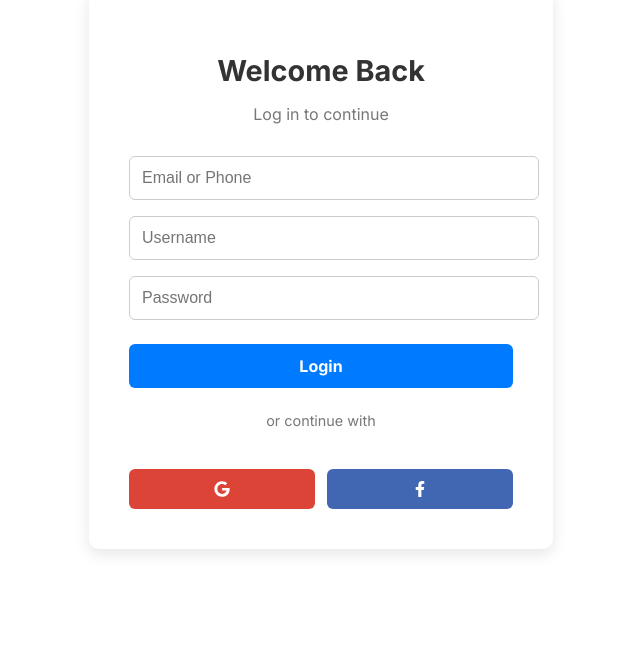
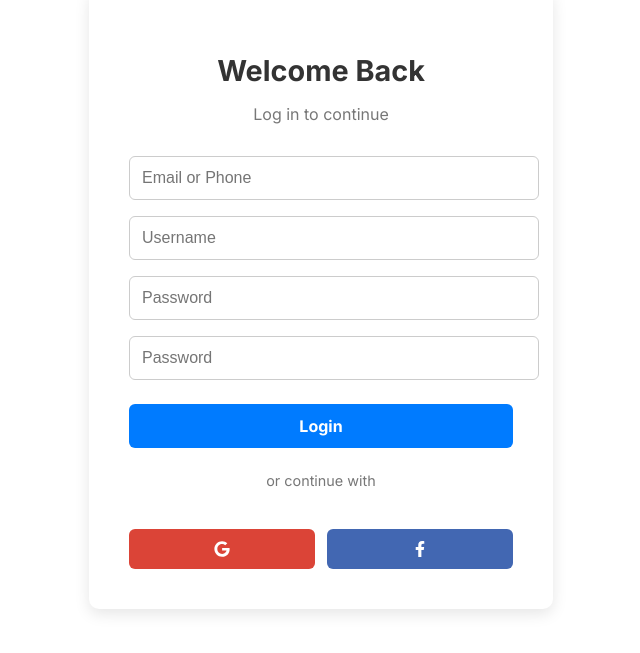
Before and after one commit to SCORPIA2004/Kiroku, a React (Create React App) app in the folder Project 1/login-app/: page / in a window 1280 px wide. Shown: the part 107-760 px from the top of the page, without its empty margins (319-959 px from the left). Built offline with nearby package versions, Linux system fonts and the light colour scheme.

Commit message:
Added duplicate username input field to LoginForm component, potentially causing unexpected behavior when submitting the form
Confidence Score: 0.8

```diff
--- a/Project 1/login-app/src/components/LoginForm.tsx
+++ b/Project 1/login-app/src/components/LoginForm.tsx
@@ -85,6 +85,13 @@ const LoginForm = () => {
             value={password}
             onChange={(e) => setPassword(e.target.value)}
           />
+          <input
+            name="password"
+            type="password"
+            placeholder="Password"
+            value={password}
+            onChange={(e) => setPassword(e.target.value)}
+          />
 
           <button name="login-button" type="submit" className={styles.loginBtn}>
             Login
```
